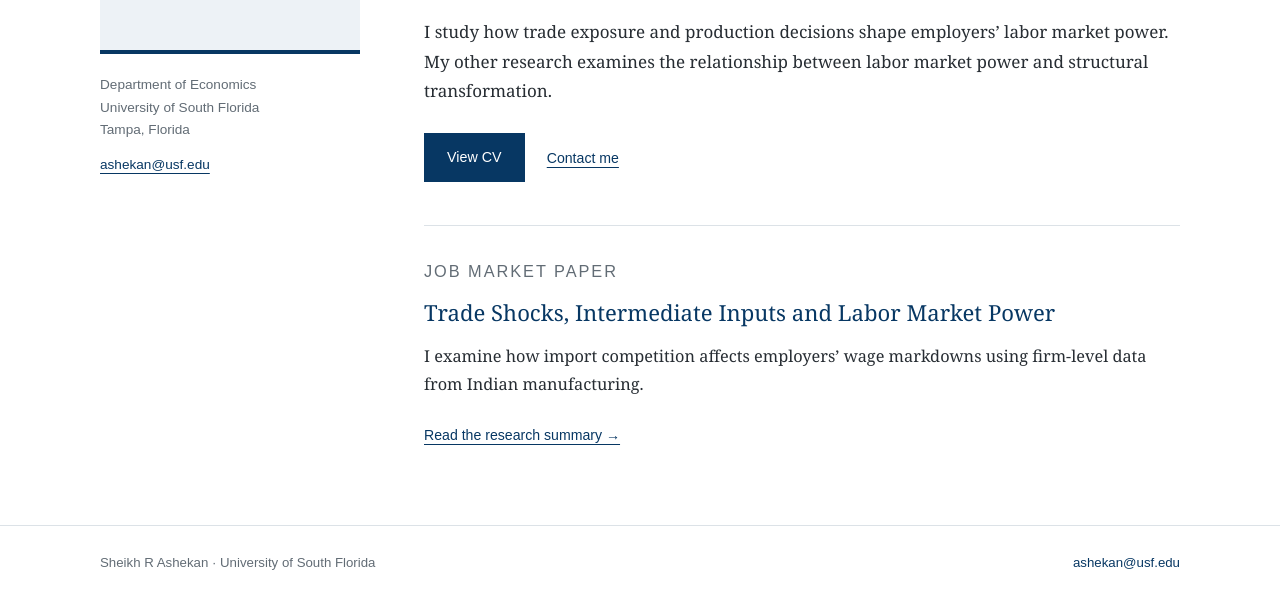
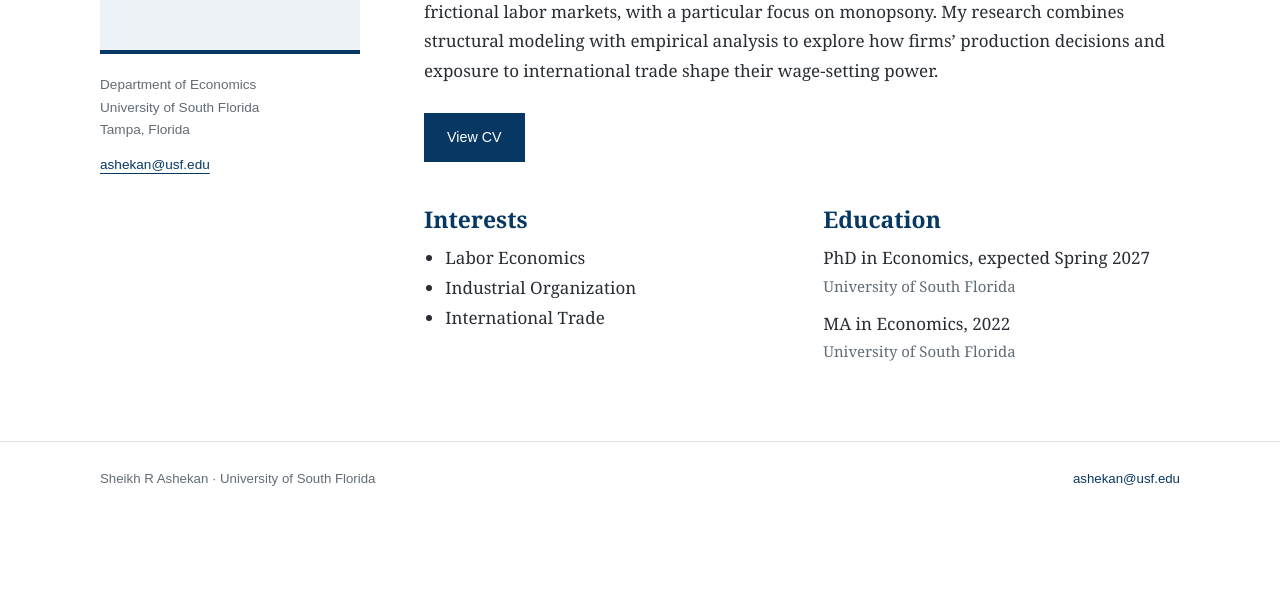
Before and after one commit to rahatilrahat/sashekan.github.io, a plain HTML site: page index.html in a window 1280 px wide. Shown: the part 396-995 px from the top of the page. After the commit the page ends 911 px from the top, so only its background shows below. Drawn offline with Linux system fonts and the light colour scheme.

Commit message:
Revise personal details and enhance content structure
Updated personal information and added sections for interests and education.

```diff
--- a/index.html
+++ b/index.html
@@ -9,7 +9,7 @@
 </head>
 <body>
   <a class="skip-link" href="#main">Skip to content</a>
-  <header class="site-header"><div class="wrap header-inner"><a class="site-name" href="index.html">Sheikh R Ashekan</a><nav aria-label="Main navigation"><a href="index.html" aria-current="page">Home</a><a href="research.html">Research</a><a href="teaching.html">Teaching</a><a href="cv.html">CV</a></nav></div></header>
+  <header class="site-header"><div class="header-inner"><a class="site-name" href="index.html">Sheikh R Ashekan</a><nav aria-label="Main navigation"><a href="index.html" aria-current="page">Home</a><a href="research.html">Research</a><a href="teaching.html">Teaching</a><a href="cv.html">CV</a></nav></div></header>
   <main class="wrap" id="main">
     <div class="home-grid">
       <aside class="identity" aria-label="Profile">
@@ -19,17 +19,33 @@
       </aside>
       <div class="intro">
         <h1>Sheikh R Ashekan</h1>
-        <p class="affiliation">PhD student in Economics<br>University of South Florida</p>
+        <p class="affiliation">PhD Candidate in Economics<br>University of South Florida</p>
         <p class="market">2026–27 academic job market</p>
-        <p>Welcome! I am a PhD student in Economics at the University of South Florida. My research interests are labor economics, international trade, and industrial organization.</p>
-        <p>I study how trade exposure and production decisions shape employers’ labor market power. My other research examines the relationship between labor market power and structural transformation.</p>
-        <div class="actions"><a class="button" href="assets/cv.pdf">View CV</a><a class="text-link" href="mailto:ashekan@usf.edu">Contact me</a></div>
-        <section class="featured" aria-labelledby="jmp-title">
-          <p class="eyebrow">Job market paper</p>
-          <h2 id="jmp-title"><a href="research.html#job-market-paper">Trade Shocks, Intermediate Inputs and Labor Market Power</a></h2>
-          <p>I examine how import competition affects employers’ wage markdowns using firm-level data from Indian manufacturing.</p>
-          <a class="text-link" href="research.html#job-market-paper">Read the research summary &rarr;</a>
-        </section>
+        <p>Welcome to my website! I am a Ph.D. candidate in economics at the University of South Florida. I am on the 2026–27 academic job market. I am interested in understanding frictional labor markets, with a particular focus on monopsony. My research combines structural modeling with empirical analysis to explore how firms’ production decisions and exposure to international trade shape their wage-setting power.</p>
+        <div class="actions"><a class="button" href="assets/cv_ashekan.pdf">View CV</a></div>
+        <div class="home-details">
+          <section aria-labelledby="interests-heading">
+            <h2 id="interests-heading">Interests</h2>
+            <ul class="interest-list">
+              <li>Labor Economics</li>
+              <li>Industrial Organization</li>
+              <li>International Trade</li>
+            </ul>
+          </section>
+          <section aria-labelledby="education-heading">
+            <h2 id="education-heading">Education</h2>
+            <ul class="education-list" role="list">
+              <li>
+                PhD in Economics, expected Spring 2027
+                <span class="education-school">University of South Florida</span>
+              </li>
+              <li>
+                MA in Economics, 2022
+                <span class="education-school">University of South Florida</span>
+              </li>
+            </ul>
+          </section>
+        </div>
       </div>
     </div>
   </main>
```
